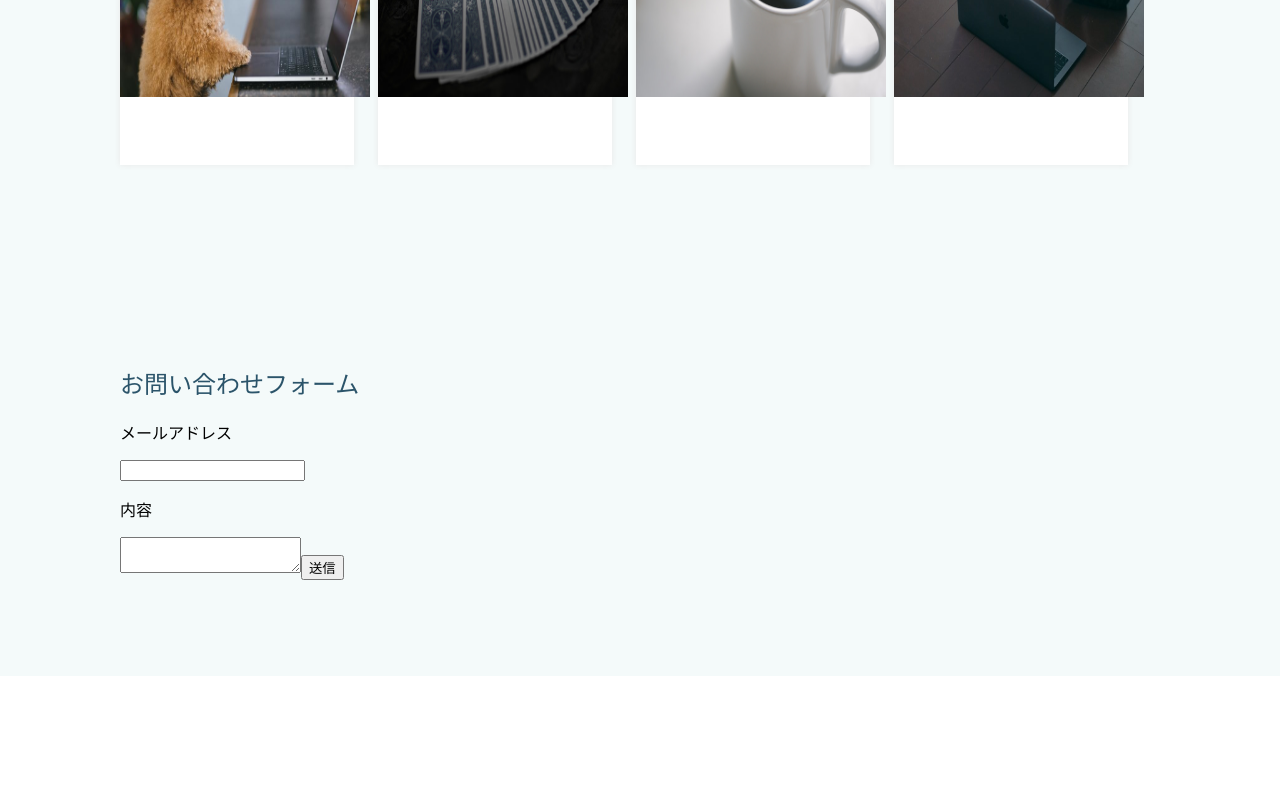
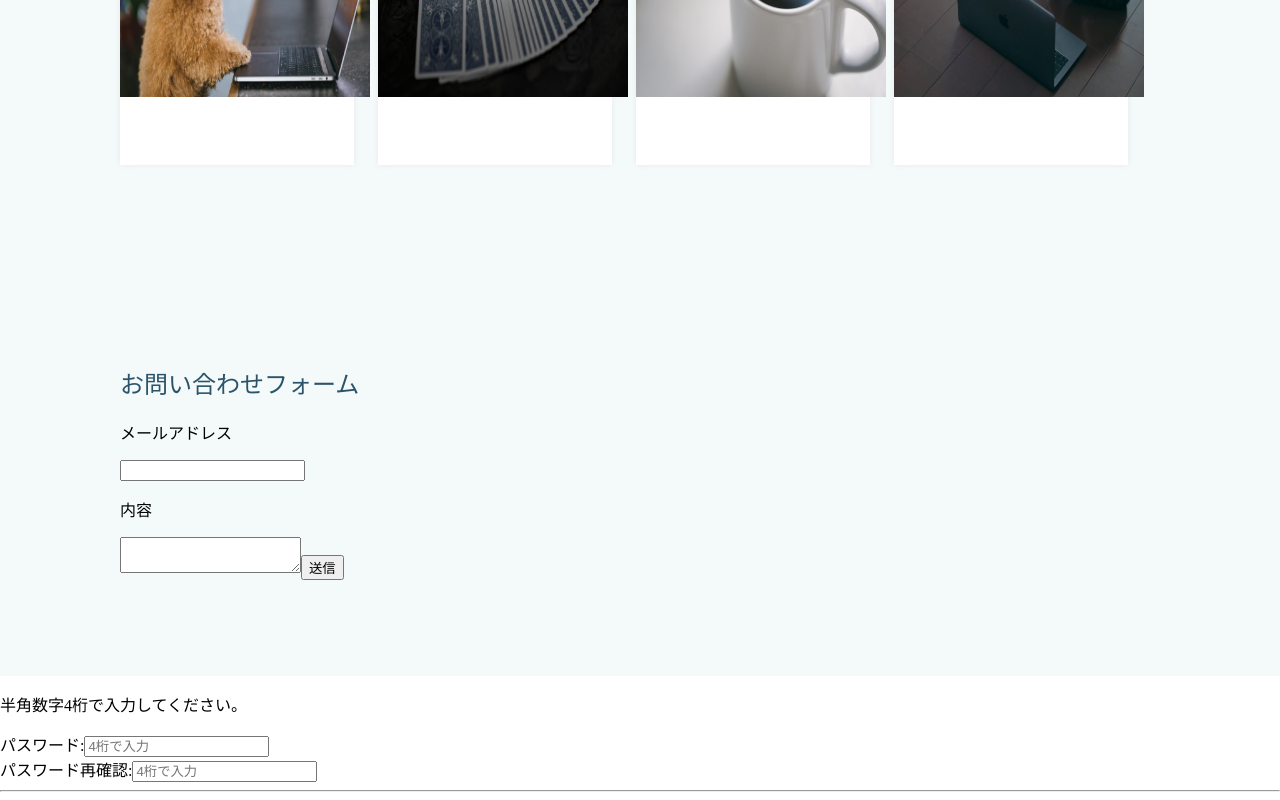
Before and after one commit to makiharu/React-TODO, a React (Create React App) app: page / in a window 1280 px wide. Shown: the part 734-1534 px from the top of the page. Before the commit the page ends 1410 px from the top, so only its background shows below. Built offline with nearby package versions, Linux system fonts and the light colour scheme.

Commit message:
add input

```diff
--- a/src/App.jsx
+++ b/src/App.jsx
@@ -6,6 +6,7 @@ import { v4 as uuidv4 } from "uuid";
 import * as React from "react";
 import Main from "./components/Main";
 import Confirm from "./components/Confirm";
+import PasswordInput2 from "./components/input/PasswordInput2";
 
 function App() {
   return (
@@ -13,6 +14,7 @@ function App() {
       <div>Hello World</div>
       <Main />
       <Confirm />
+      <PasswordInput2 maxDigits={4} />
     </div>
   );
 }
```
